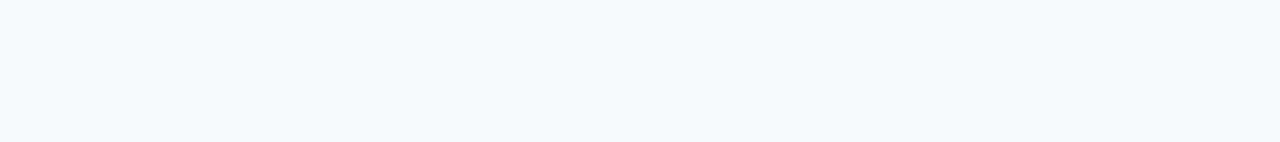
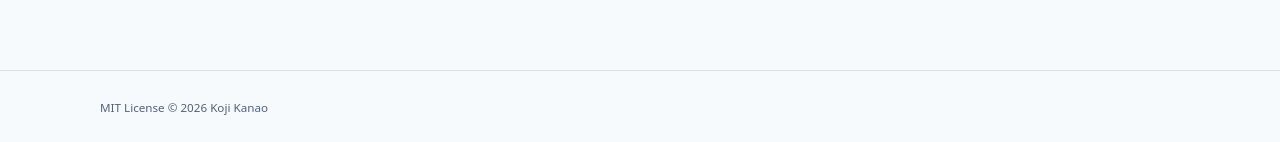
Before and after one commit to koji/protocol-visualizer-web, a React (Vite) app: page / in a window 1280 px wide. Shown: the part 2493-2635 px from the top of the page. Before the commit the page ends 2563 px from the top, so only its background shows below. Built offline with nearby package versions, Linux system fonts and the light colour scheme.

Commit message:
feat: add footer with config-driven external links

```diff
--- a/src/App.tsx
+++ b/src/App.tsx
@@ -5,6 +5,7 @@ import { Hero } from './components/Hero/Hero'
 import { Features } from './components/Features/Features'
 import { Screenshot } from './components/Screenshot/Screenshot'
 import { Install } from './components/Install/Install'
+import { Footer } from './components/Footer/Footer'
 
 export default function App(): ReactNode {
   const { theme, toggleTheme } = useTheme()
@@ -18,6 +19,7 @@ export default function App(): ReactNode {
         <Screenshot />
         <Install />
       </main>
+      <Footer />
     </div>
   )
 }
--- /dev/null
+++ b/src/components/Footer/Footer.module.css
@@ -0,0 +1,28 @@
+.footer {
+  padding-block: 28px;
+  border-top: 1px solid var(--color-border);
+  color: var(--color-text-muted);
+  font-size: 0.875rem;
+}
+
+.inner {
+  display: flex;
+  flex-wrap: wrap;
+  align-items: center;
+  justify-content: space-between;
+  gap: 12px;
+}
+
+.links {
+  display: flex;
+  gap: 20px;
+}
+
+.links a {
+  color: var(--color-text-muted);
+  text-decoration: none;
+}
+
+.links a:hover {
+  color: var(--color-accent);
+}
--- /dev/null
+++ b/src/components/Footer/Footer.tsx
@@ -0,0 +1,24 @@
+import type { ReactNode } from 'react'
+import { activeLinks, externalLinks } from '../../config/links'
+import styles from './Footer.module.css'
+
+export function Footer(): ReactNode {
+  const links = activeLinks(externalLinks)
+
+  return (
+    <footer className={styles.footer}>
+      <div className={`container ${styles.inner}`}>
+        <small>MIT License © 2026 Koji Kanao</small>
+        {links.length > 0 ? (
+          <nav className={styles.links} aria-label="External links">
+            {links.map((link) => (
+              <a key={link.label} href={link.url} target="_blank" rel="noreferrer">
+                {link.label}
+              </a>
+            ))}
+          </nav>
+        ) : null}
+      </div>
+    </footer>
+  )
+}
```
Also changed, not shown: 2 other files (tests, documents, lock files or other folders). Lines whose indentation alone changed are shown as unchanged.
